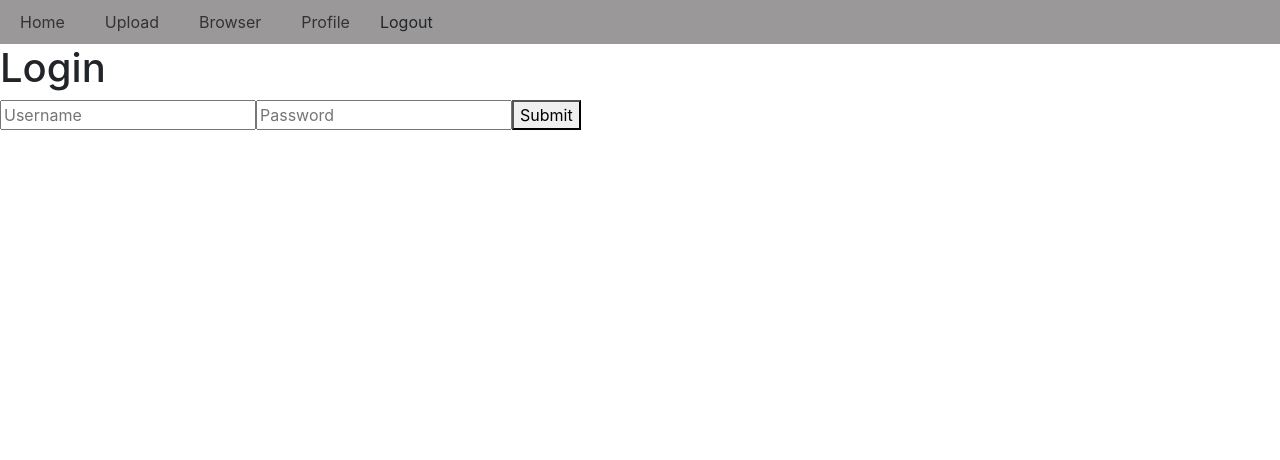
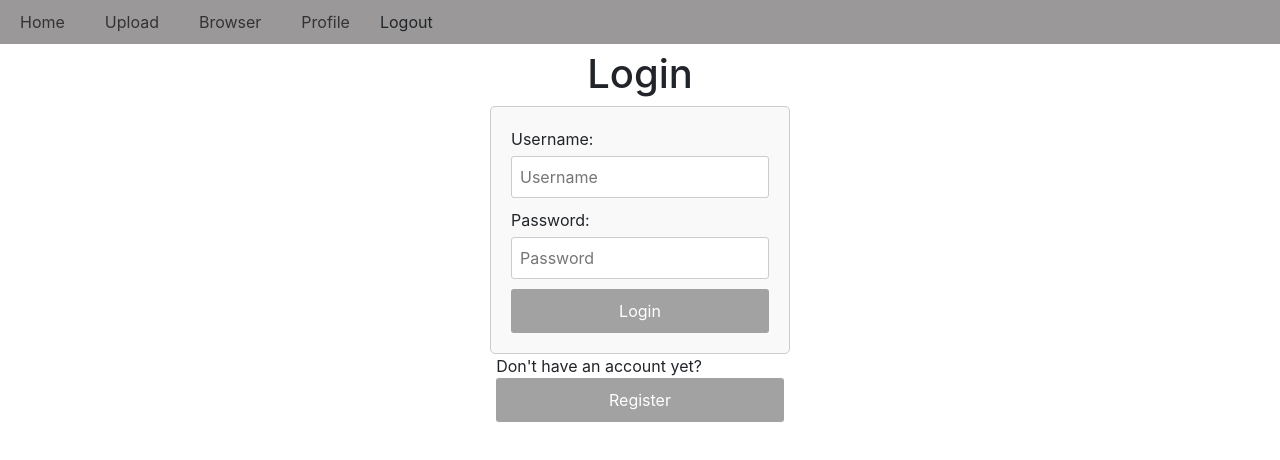
Before and after one commit to Alexanderdude/CasaBio-website, a React (Create React App) app in the folder reactjs-frontend/: page /login in a window 1280 px wide. Shown: the top 460 px of the page. Built offline with nearby package versions, Linux system fonts and the light colour scheme.

Commit message:
Added Files via Upload
Added a basic register user form and customised the login form.

```diff
--- /dev/null
+++ b/reactjs-frontend/src/Login.css
@@ -0,0 +1,56 @@
+.centered {
+    display: flex;
+    flex-direction: column;
+    align-items: center;
+    justify-content: center;
+    min-height: 50vh;
+}
+
+.login {
+    width: 300px;
+    padding: 20px;
+    border: 1px solid #ccc;
+    border-radius: 5px;
+    background-color: #f9f9f9;
+}
+
+.form-group {
+    margin-bottom: 10px;
+}
+
+label {
+    display: block;
+    margin-bottom: 5px;
+}
+
+input {
+    width: 100%;
+    padding: 8px;
+    border: 1px solid #ccc;
+    border-radius: 3px;
+}
+
+button {
+    width: 100%;
+    padding: 10px;
+    background-color: #a2a2a2;
+    color: #fff;
+    border: none;
+    border-radius: 3px;
+    cursor: pointer;
+}
+
+button:hover {
+    background-color: #a2a2a2;
+}
+
+.password-strength {
+    display: inline-block;
+    margin-left: 10px;
+    padding: 5px 10px;
+    font-size: 12px;
+    border-radius: 3px;
+    color: #040404;
+    font-weight: bold;
+    text-transform: uppercase;
+}
--- a/reactjs-frontend/src/Login.js
+++ b/reactjs-frontend/src/Login.js
@@ -2,6 +2,7 @@
 import { useState } from 'react';
 import axios from "axios";
 import { useNavigate } from 'react-router-dom';
+import './Login.css'; // Import the CSS file
 
 function Login(props) {
 
@@ -14,16 +15,19 @@ function Login(props) {
   //defines navigate for a successful login
   const navigate = useNavigate();
 
+  //sets a variable to change the form if the user is registering
+  const [isRegistering, setIsRegistering] = useState(false);
+
   //defines the dunction logMeIn
   function logMeIn(event) {
 
     //sends a POST request to the /token api using axios
     axios({
       method: "POST",
-        url:"/token",
+      url: "/token",
 
       //retrieve data from backend
-        data:{
+      data: {
         username: loginForm.username,
         password: loginForm.password
       }
@@ -46,7 +50,8 @@ function Login(props) {
     //sets the loginForm to blank strings
     setloginForm(({
       username: "",
-        password: ""}))
+      password: ""
+    }))
 
     //prevents the event to work if values are default
     event.preventDefault()
@@ -56,41 +61,212 @@ function Login(props) {
   function handleChange(event) {
 
     // Destructure the 'value' and 'name' properties from the event target
-      const {value, name} = event.target
+    const { value, name } = event.target
 
     //update the form to replace the name value with the new name value
     setloginForm(prevNote => ({
-          ...prevNote, [name]: value})
+      ...prevNote, [name]: value
+    })
+    )
+  }
+
+  //function to change the isRegistering variable
+  function handleToggleRegister() {
+    setIsRegistering(!isRegistering);
+  }
+
+  function registerUser(event) {
+    event.preventDefault();
+    // Check if password and confirm password match
+    if (loginForm.password !== loginForm.confirmPassword) {
+      alert("Password and Confirm Password must match.");
+      return;
+    }
+
+    // Prepare the user data for registration
+    const userData = {
+      username: loginForm.username,
+      email: loginForm.email,
+      password: loginForm.password,
+      securityQuestion: loginForm.securityQuestion
+    };
+
+    // Send a POST request to your Flask /register endpoint
+    axios({
+      method: "POST",
+      url: "/register",
+      data: userData,
+    })
+      .then((response) => {
+        // Handle the successful registration response, e.g., store the access token
+        props.setToken(response.data.access_token);
+        navigate('/profile');
+      })
+      .catch((error) => {
+        if (error.response) {
+          alert(error.response.data.msg); // Display the error message from the server
+          return;
+        }
+      });
+
+    // Toggles the registering values
+    handleToggleRegister();
+
+    // Reset the registration form
+    setloginForm({
+      username: "",
+      password: "",
+      confirmPassword: "",
+      email: "",
+      securityQuestion: ""
+    });
+  }
+
+  //defines the password strength variable and timer
+  const [passwordStrength, setPasswordStrength] = useState('');
+  const [timer, setTimer] = useState(null);
+
+  //function that checks the password strength
+  function checkPasswordStrength(password) {
+    let strength = '';
+
+    //displays the message if password is less than 8 in length
+    if (password.length < 8) {
+      strength = 'Password should be at least 8 characters long';
+    }
+
+    return strength;
+  }
+
+  //function that handles the password change
+  function handlePasswordChange(event) {
+    clearTimeout(timer); // Clear any existing timer
+    const password = event.target.value;
+
+    // Set a timer to update the password strength after a brief pause (e.g., 500ms)
+    const newTimer = setTimeout(() => {
+      const strength = checkPasswordStrength(password);
+      setPasswordStrength(strength);
+    }, 500);
+
+    setTimer(newTimer);
+
+    //handle the onchange event
+    handleChange(event);
+  }
+
+  return (
+    <div className="centered">
+
+      {/* Displays Heading text based on Login or Registering */}
+      <h1>{isRegistering ? 'Register' : 'Login'}</h1>
+
+      {/* Creates the Login Form */}
+      <form className="login">
+
+        <div className="form-group">
+
+          {/* Username Input field */}
+          <label htmlFor="username">Username:</label>
+          <input
+            //Settings for the input box
+            onChange={handleChange}
+            type="text"
+            name="username"
+            id="username"
+            placeholder="Username"
+            value={loginForm.username}
+          />
+        </div>
+
+        <div className="form-group">
+
+          {/* Password Input field */}
+          <label htmlFor="password">Password:</label>
+          <input
+            //Settings for the input box
+            onChange={handlePasswordChange}
+            type="password"
+            name="password"
+            id="password"
+            placeholder="Password"
+            value={loginForm.password}
+          />
+          {/* Checks if the user is registering or not */}
+          {isRegistering && passwordStrength && (
+            <div className="password-strength">
+              {passwordStrength}
+            </div>
+          )}
+        </div>
+
+        {/* If the user is registering */}
+        {isRegistering && (
+          <>
+            <div className="form-group">
+
+              {/*  */}
+              <label htmlFor="confirmPassword">Confirm Password:</label>
+              <input
+                //Settings for the input box
+                onChange={handleChange}
+                type="password"
+                name="confirmPassword"
+                id="confirmPassword"
+                placeholder="Confirm Password"
+                value={loginForm.confirmPassword}
+              />
+            </div>
+
+            <div className="form-group">
+
+              {/* Email Input field */}
+              <label htmlFor="email">Email:</label>
+              <input
+                //Settings for the input box
+                onChange={handleChange}
+                type="email"
+                name="email"
+                id="email"
+                placeholder="Email"
+                value={loginForm.email}
+              />
+            </div>
+
+            <div className="form-group">
+
+              {/* Question Input field */}
+              <label htmlFor="securityQuestion">What is your reason for joining CASABIO:</label>
+              <input
+                //Settings for the input box
+                onChange={handleChange}
+                type="text"
+                name="securityQuestion"
+                id="securityQuestion"
+                placeholder="answer"
+                value={loginForm.securityQuestion}
+              />
+            </div>
+          </>
         )}
 
-    return (
-      <div>
-        {/* basic login page to be updated */}
+        {/* Adds a button that has multiple functions if user is registering or not */}
+        <button onClick={isRegistering ? registerUser : logMeIn}>
+          {isRegistering ? 'Register' : 'Login'}
+        </button>
+      </form>
 
-        <h1>Login</h1>
+      <p>
+        {/* Adds some text that asks the user if they have an account or not */}
+        {isRegistering
+          ? 'Already have an account?'
+          : "Don't have an account yet?"}
 
-        {/* Input fields */}
-          <form className="login">
-
-            {/* handleChange event */}
-            <input onChange={handleChange}
-                  type="username"
-                  text={loginForm.username}
-                  name="username"
-                  placeholder="Username"
-                  value={loginForm.username} />
-
-
-            <input onChange={handleChange}
-                  type="password"
-                  text={loginForm.password}
-                  name="password"
-                  placeholder="Password"
-                  value={loginForm.password} />
-
-            {/* Button to handle the logMeIn function when clicked */}
-          <button onClick={logMeIn}>Submit</button>
-        </form>
+        {/* Adds a button that toggles the registering variable */}
+        <button onClick={handleToggleRegister}>
+          {isRegistering ? 'Login' : 'Register'}
+        </button>
+      </p>
     </div>
   );
 }
```
Also changed, not shown: 1 other file (tests, documents, lock files or other folders). Lines whose indentation alone changed are shown as unchanged.
